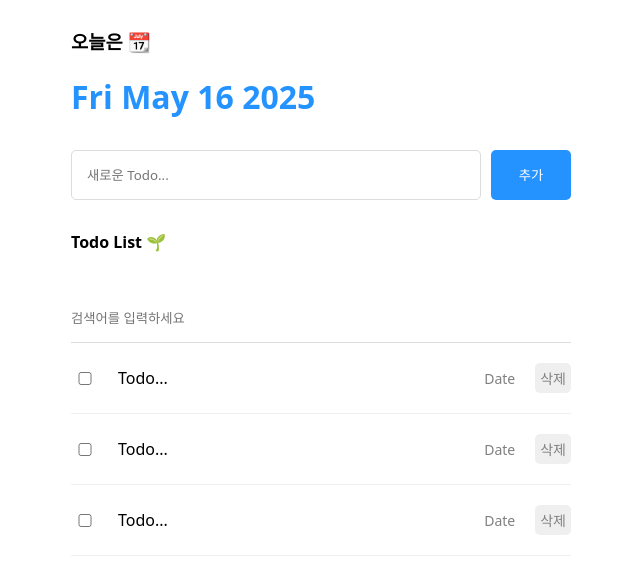
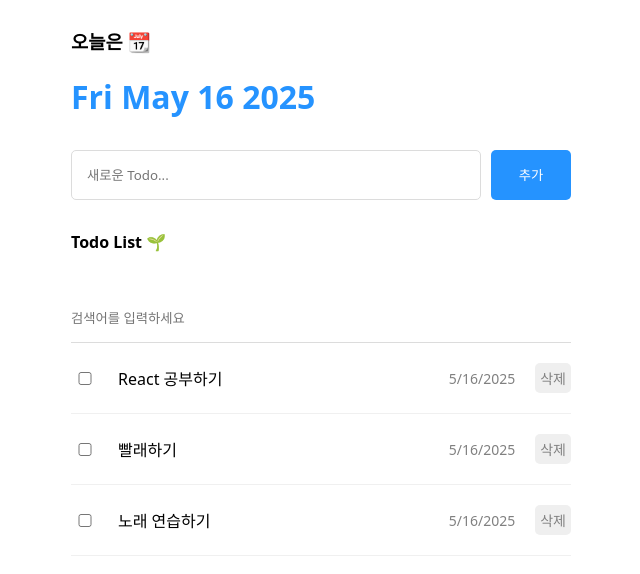
Before and after one commit to c0da3n/TodoList, a React (Vite) app: page / in a window 1280 px wide. Shown: the top 574 px of the page, without its empty margins (319-959 px from the left). Built offline with nearby package versions, Linux system fonts and the light colour scheme.

Commit message:
feat: Read

```diff
--- a/src/App.jsx
+++ b/src/App.jsx
@@ -45,7 +45,7 @@
     <div className="App">
       <Header />
       <Editor onCreate={onCreate} />
-      <List />
+      <List todos={todos} />
     </div>
   );
 };
--- a/src/components/List.jsx
+++ b/src/components/List.jsx
@@ -1,15 +1,35 @@
+import { useState } from "react";
 import "./List.css";
 import TodoItem from "./TodoItem";
 
-const List = () => {
+const List = ({ todos }) => {
+  const [search, setSearch] = useState("");
+
+  const onChangeSearch = (e) => {
+    setSearch(e.target.value);
+  };
+
+  const getFilteredTodos = () => {
+    if (search === "") {
+      return todos;
+    }
+    return todos.filter((todo) =>
+      todo.content.toLowerCase().includes(search.toLowerCase())
+    );
+  };
+  const filteredTodos = getFilteredTodos();
   return (
     <div className="List">
       <h4>Todo List 🌱</h4>
-      <input placeholder="검색어를 입력하세요" />
+      <input
+        value={search}
+        onChange={onChangeSearch}
+        placeholder="검색어를 입력하세요"
+      />
       <div className="todos_wrapper">
-        <TodoItem />
-        <TodoItem />
-        <TodoItem />
+        {filteredTodos.map((todo) => (
+          <TodoItem key={todo.id} {...todo} />
+        ))}
       </div>
     </div>
   );
--- a/src/components/TodoItem.jsx
+++ b/src/components/TodoItem.jsx
@@ -1,10 +1,10 @@
 import "./TodoItem.css";
-const TodoItem = () => {
+const TodoItem = ({ id, isDone, content, date }) => {
   return (
     <div className="TodoItem">
-      <input type="checkbox" />
-      <div className="content">Todo...</div>
-      <div className="date">Date</div>
+      <input readOnly type="checkbox" checked={isDone} />
+      <div className="content">{content}</div>
+      <div className="date">{new Date(date).toLocaleDateString()}</div>
       <button>삭제</button>
     </div>
   );
```
